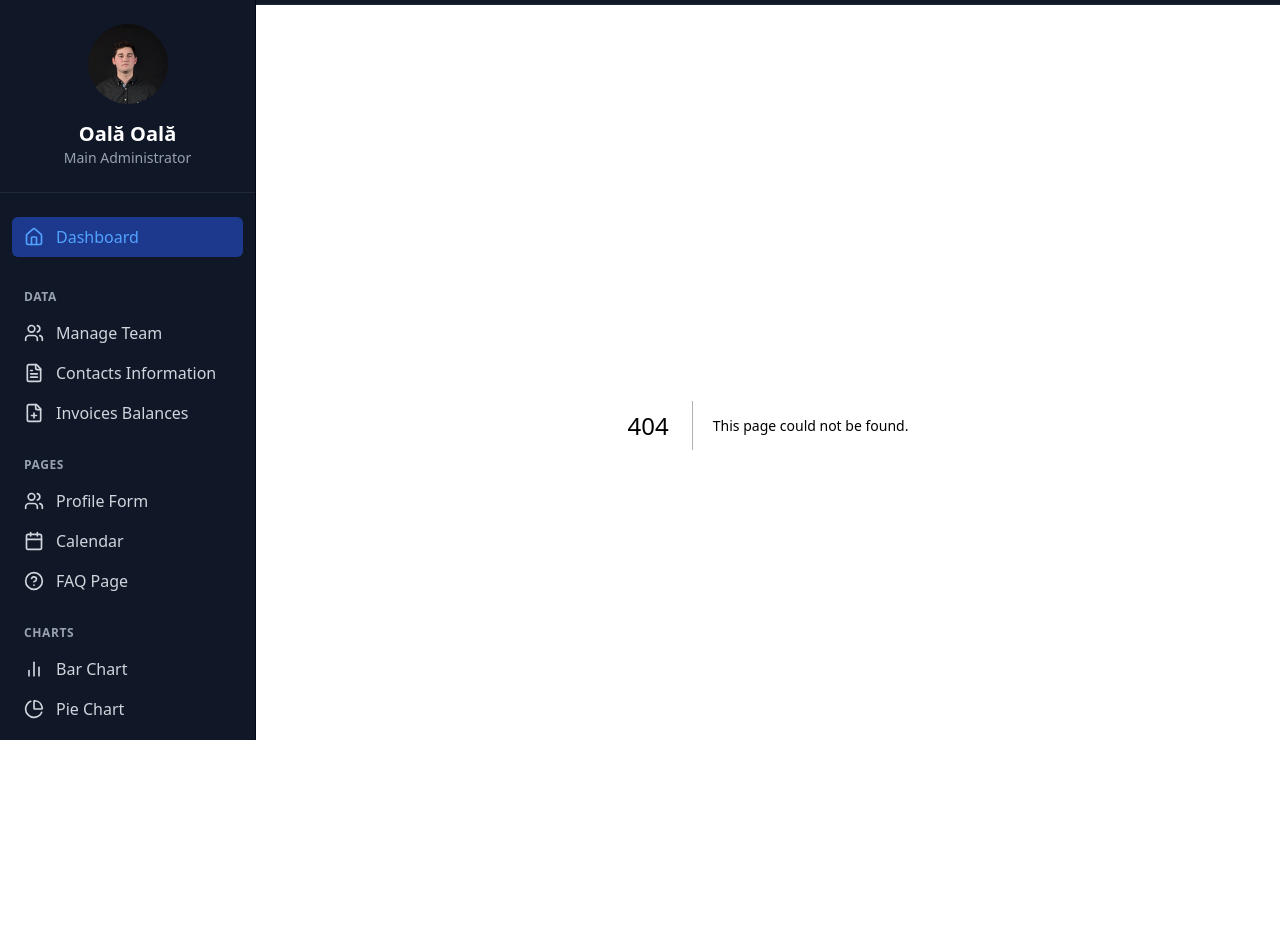
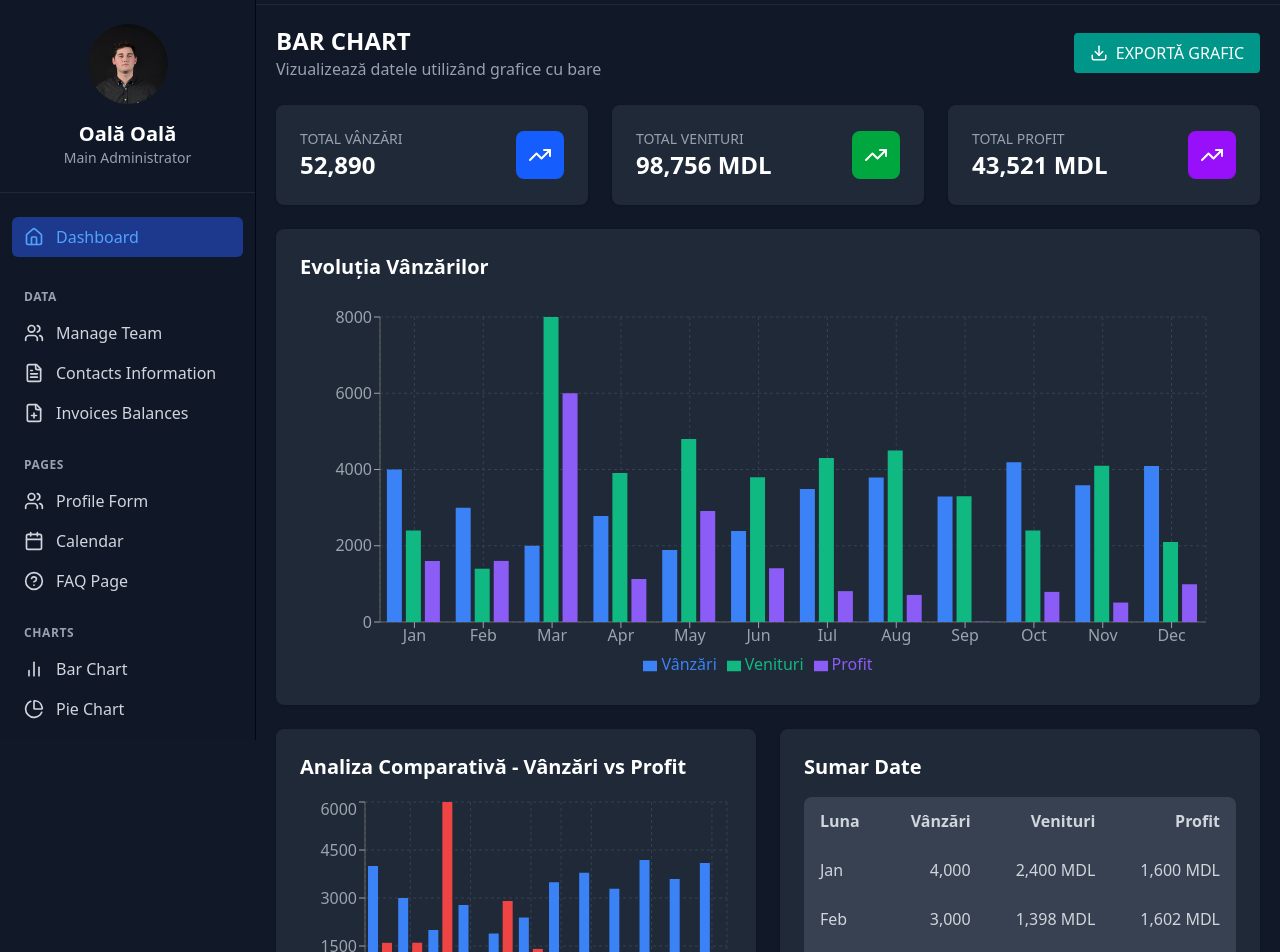
Before and after one commit to OlegColeg/teza_dash, a Next.js app: page /charts/bar in a window 1280 px wide. Before the commit this address had no page. Shown: the part 60-1012 px from the top of the page. Before the commit the page ends 905 px from the top, so only its background shows below. Built offline with nearby package versions, Linux system fonts and the light colour scheme.

Commit message:
feat: add bar chart component with sales, revenue, and profit visualizations; update package dependencies

```diff
--- a/package.json
+++ b/package.json
@@ -14,7 +14,8 @@
     "lucide-react": "^0.506.0",
     "next": "^15.1.6",
     "react": "^19.0.0",
-    "react-dom": "^19.0.0"
+    "react-dom": "^19.0.0",
+    "recharts": "^2.15.3"
   },
   "devDependencies": {
     "@tailwindcss/postcss": "^4",
--- /dev/null
+++ b/src/app/charts/bar/page.jsx
@@ -0,0 +1,180 @@
+"use client";
+
+import React from "react";
+import { BarChart, Bar, XAxis, YAxis, CartesianGrid, Tooltip, Legend, ResponsiveContainer } from "recharts";
+import { Download, TrendingUp } from "lucide-react";
+
+// Date pentru grafic
+const data = [
+  { month: "Jan", sales: 4000, revenue: 2400, profit: 1600 },
+  { month: "Feb", sales: 3000, revenue: 1398, profit: 1602 },
+  { month: "Mar", sales: 2000, revenue: 8000, profit: 6000 },
+  { month: "Apr", sales: 2780, revenue: 3908, profit: 1128 },
+  { month: "May", sales: 1890, revenue: 4800, profit: 2910 },
+  { month: "Jun", sales: 2390, revenue: 3800, profit: 1410 },
+  { month: "Iul", sales: 3490, revenue: 4300, profit: 810 },
+  { month: "Aug", sales: 3790, revenue: 4500, profit: 710 },
+  { month: "Sep", sales: 3290, revenue: 3300, profit: 10 },
+  { month: "Oct", sales: 4190, revenue: 2400, profit: 790 },
+  { month: "Nov", sales: 3590, revenue: 4100, profit: 510 },
+  { month: "Dec", sales: 4090, revenue: 2100, profit: 990 }
+];
+
+export default function BarChartPage() {
+  return (
+    <div className="space-y-6">
+      {/* Header */}
+      <div className="flex justify-between items-center">
+        <div>
+          <h1 className="text-2xl font-bold text-white">BAR CHART</h1>
+          <p className="text-gray-400">Vizualizează datele utilizând grafice cu bare</p>
+        </div>
+        <button className="bg-teal-600 hover:bg-teal-700 text-white px-4 py-2 rounded flex items-center">
+          <Download size={18} className="mr-2" />
+          EXPORTĂ GRAFIC
+        </button>
+      </div>
+
+      {/* Cards with statistics */}
+      <div className="grid grid-cols-1 md:grid-cols-3 gap-6">
+        <div className="bg-dark-800 p-6 rounded-lg shadow">
+          <div className="flex justify-between items-center">
+            <div>
+              <p className="text-gray-400 text-sm">TOTAL VÂNZĂRI</p>
+              <p className="text-white text-2xl font-bold">52,890</p>
+            </div>
+            <div className="bg-blue-600 p-3 rounded-lg">
+              <TrendingUp size={24} className="text-white" />
+            </div>
+          </div>
+        </div>
+
+        <div className="bg-dark-800 p-6 rounded-lg shadow">
+          <div className="flex justify-between items-center">
+            <div>
+              <p className="text-gray-400 text-sm">TOTAL VENITURI</p>
+              <p className="text-white text-2xl font-bold">98,756 MDL</p>
+            </div>
+            <div className="bg-green-600 p-3 rounded-lg">
+              <TrendingUp size={24} className="text-white" />
+            </div>
+          </div>
+        </div>
+
+        <div className="bg-dark-800 p-6 rounded-lg shadow">
+          <div className="flex justify-between items-center">
+            <div>
+              <p className="text-gray-400 text-sm">TOTAL PROFIT</p>
+              <p className="text-white text-2xl font-bold">43,521 MDL</p>
+            </div>
+            <div className="bg-purple-600 p-3 rounded-lg">
+              <TrendingUp size={24} className="text-white" />
+            </div>
+          </div>
+        </div>
+      </div>
+
+      {/* Main Bar Chart */}
+      <div className="bg-dark-800 p-6 rounded-lg shadow">
+        <h2 className="text-xl font-semibold text-white mb-4">Evoluția Vânzărilor</h2>
+        <div className="h-96">
+          <ResponsiveContainer width="100%" height="100%">
+            <BarChart
+              data={data}
+              margin={{
+                top: 20,
+                right: 30,
+                left: 20,
+                bottom: 5,
+              }}
+            >
+              <CartesianGrid strokeDasharray="3 3" stroke="#374151" />
+              <XAxis
+                dataKey="month"
+                tick={{ fill: '#9CA3AF' }}
+                tickLine={{ stroke: '#9CA3AF' }}
+              />
+              <YAxis
+                tick={{ fill: '#9CA3AF' }}
+                tickLine={{ stroke: '#9CA3AF' }}
+              />
+              <Tooltip
+                contentStyle={{
+                  backgroundColor: '#1F2937',
+                  border: 'none',
+                  borderRadius: '8px',
+                  color: '#F9FAFB'
+                }}
+              />
+              <Legend wrapperStyle={{ color: '#F9FAFB' }} />
+              <Bar dataKey="sales" fill="#3B82F6" name="Vânzări" />
+              <Bar dataKey="revenue" fill="#10B981" name="Venituri" />
+              <Bar dataKey="profit" fill="#8B5CF6" name="Profit" />
+            </BarChart>
+          </ResponsiveContainer>
+        </div>
+      </div>
+
+      {/* Comparative Analysis */}
+      <div className="grid grid-cols-1 lg:grid-cols-2 gap-6">
+        <div className="bg-dark-800 p-6 rounded-lg shadow">
+          <h2 className="text-xl font-semibold text-white mb-4">Analiza Comparativă - Vânzări vs Profit</h2>
+          <div className="h-64">
+            <ResponsiveContainer width="100%" height="100%">
+              <BarChart data={data}>
+                <CartesianGrid strokeDasharray="3 3" stroke="#374151" />
+                <XAxis
+                  dataKey="month"
+                  tick={{ fill: '#9CA3AF' }}
+                  tickLine={{ stroke: '#9CA3AF' }}
+                />
+                <YAxis
+                  tick={{ fill: '#9CA3AF' }}
+                  tickLine={{ stroke: '#9CA3AF' }}
+                />
+                <Tooltip
+                  contentStyle={{
+                    backgroundColor: '#1F2937',
+                    border: 'none',
+                    borderRadius: '8px',
+                    color: '#F9FAFB'
+                  }}
+                />
+                <Legend wrapperStyle={{ color: '#F9FAFB' }} />
+                <Bar dataKey="sales" fill="#3B82F6" />
+                <Bar dataKey="profit" fill="#EF4444" />
+              </BarChart>
+            </ResponsiveContainer>
+          </div>
+        </div>
+
+        {/* Data Summary Table */}
+        <div className="bg-dark-800 p-6 rounded-lg shadow">
+          <h2 className="text-xl font-semibold text-white mb-4">Sumar Date</h2>
+          <div className="overflow-x-auto">
+            <table className="min-w-full bg-dark-700 rounded-lg">
+              <thead>
+                <tr className="border-b border-gray-700">
+                  <th className="py-3 px-4 text-left text-gray-300">Luna</th>
+                  <th className="py-3 px-4 text-right text-gray-300">Vânzări</th>
+                  <th className="py-3 px-4 text-right text-gray-300">Venituri</th>
+                  <th className="py-3 px-4 text-right text-gray-300">Profit</th>
+                </tr>
+              </thead>
+              <tbody>
+                {data.slice(0, 6).map((item) => (
+                  <tr key={item.month} className="border-b border-gray-700 hover:bg-dark-600">
+                    <td className="py-3 px-4 text-gray-300">{item.month}</td>
+                    <td className="py-3 px-4 text-right text-gray-300">{item.sales.toLocaleString()}</td>
+                    <td className="py-3 px-4 text-right text-gray-300">{item.revenue.toLocaleString()} MDL</td>
+                    <td className="py-3 px-4 text-right text-gray-300">{item.profit.toLocaleString()} MDL</td>
+                  </tr>
+                ))}
+              </tbody>
+            </table>
+          </div>
+        </div>
+      </div>
+    </div>
+  );
+}
```
Also changed, not shown: src/app/charts/pie/page.jsx (added), 1 other file (tests, documents, lock files or other folders).
